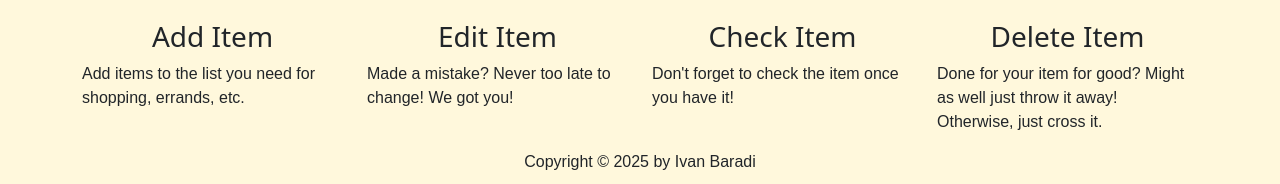
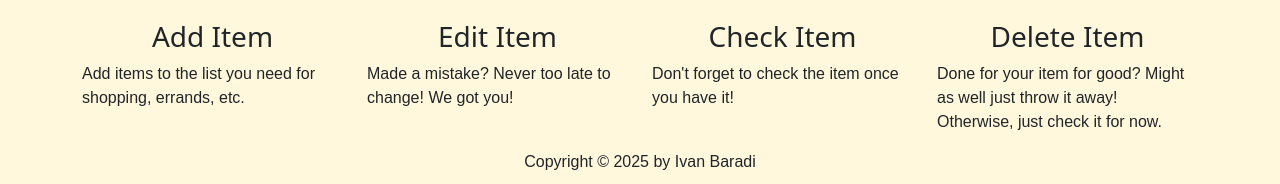
Before and after one commit to ivanbaradi/to-do, a React (Create React App) app: page / in a window 1280 px wide. Shown: the part 542-726 px from the top of the page. Built offline with nearby package versions, Linux system fonts and the light colour scheme; a web font is replaced by a local one.

Commit message:
edited 'Delete Item' description

```diff
--- a/src/components/Feature.jsx
+++ b/src/components/Feature.jsx
@@ -25,7 +25,7 @@ function Feature({titleCSS}){
                         <FeatureInfo
                             iconName='delete'
                             subTitle='Delete Item'
-                            desc='Done for your item for good? Might as well just throw it away! Otherwise, just cross it.'
+                            desc='Done for your item for good? Might as well just throw it away! Otherwise, just check it for now.'
                         />
                     </div>
                 </div>
```
